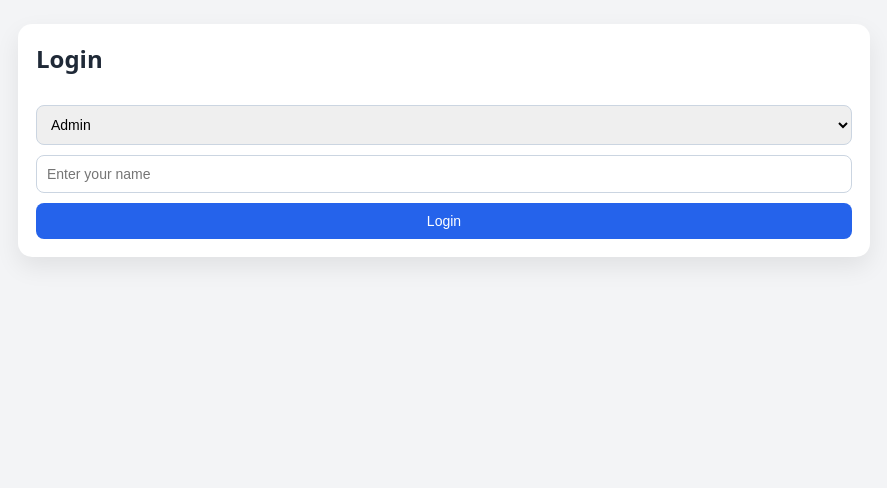
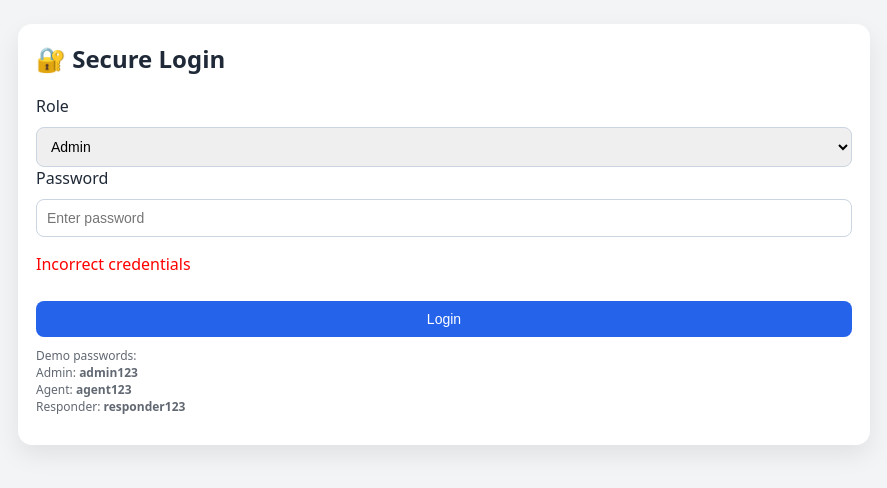
Before and after one commit to 1si24cs003/incident-platform, a plain HTML site: page frontend/login.html in a window 1280 px wide. Both pictures are taken after a click on the button "Login". Shown: the whole page, without its empty margins (196-1083 px from the left). Drawn offline with Linux system fonts and the light colour scheme.

Commit message:
Add password-based login with credential validation

```diff
--- a/frontend/login.html
+++ b/frontend/login.html
@@ -2,34 +2,60 @@
 <html>
 <head>
   <title>Login</title>
+  <meta name="viewport" content="width=device-width, initial-scale=1">
   <link rel="stylesheet" href="style.css">
 </head>
+
 <body>
 
 <div class="container">
   <div class="card">
-    <h2>Login</h2>
+    <h2>🔐 Secure Login</h2>
 
+    <label>Role</label>
     <select id="role">
       <option value="admin">Admin</option>
       <option value="agent">Agent</option>
       <option value="responder">Responder</option>
     </select>
 
-    <input id="name" placeholder="Enter your name">
+    <label>Password</label>
+    <input id="password" type="password" placeholder="Enter password">
+
+    <p id="error" style="color:red; display:none;">Incorrect credentials</p>
+
     <button onclick="login()">Login</button>
+
+    <p style="font-size:12px; margin-top:10px; opacity:0.7;">
+      Demo passwords:<br>
+      Admin: <b>admin123</b><br>
+      Agent: <b>agent123</b><br>
+      Responder: <b>responder123</b>
+    </p>
   </div>
 </div>
 
 <script>
 function login() {
-  const r = document.getElementById("role").value;
-  const n = document.getElementById("name").value.trim();
-  if (!n) return alert("Enter name");
+  const role = document.getElementById("role").value;
+  const pass = document.getElementById("password").value;
+  const error = document.getElementById("error");
 
-  localStorage.setItem("role", r);
-  localStorage.setItem("name", n);
-  window.location.href = r + ".html";
+  const passwords = {
+    admin: "admin123",
+    agent: "agent123",
+    responder: "responder123"
+  };
+
+  if (pass !== passwords[role]) {
+    error.style.display = "block";
+    return;
+  }
+
+  localStorage.setItem("role", role);
+  localStorage.setItem("loggedIn", "true");
+
+  window.location.href = role + ".html";
 }
 </script>
 
```
Also changed, not shown: frontend/ui.js (+6 -4 lines).
